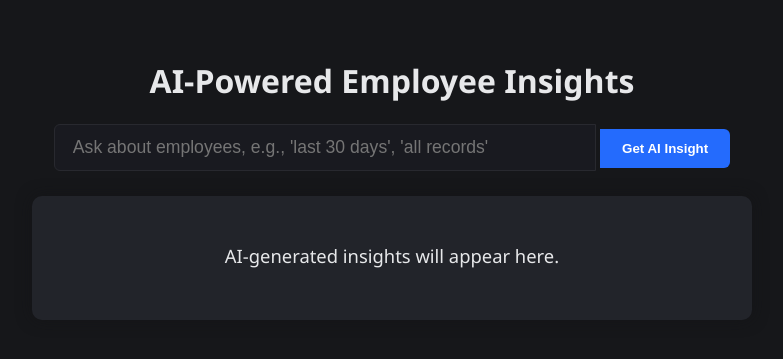
After one commit to lavish2151/sheet-syncer, a Flask app: page /ai-insights in a window 1280 px wide. The commit adds this page. Shown: the top 359 px of the page, without its empty margins (248-1031 px from the left). Run offline with Flask 3, Linux system fonts and the light colour scheme.

Commit message:
routes and test files added

```diff
--- /dev/null
+++ b/app/ai_routes/__init__.py
@@ -0,0 +1,5 @@
+from flask import Blueprint
+
+ai_bp = Blueprint('ai_bp', __name__)
+
+from . import routes
--- /dev/null
+++ b/app/ai_routes/routes.py
@@ -0,0 +1,114 @@
+from flask import redirect, jsonify, request, render_template, current_app as app
+from openai import OpenAI
+from app.extensions import db
+from sqlalchemy import text
+from datetime import datetime, timedelta
+import os
+from . import ai_bp
+
+
+client = OpenAI(api_key=os.getenv("OPENAI_API_KEY"))
+
+
+def fetch_records(sql_query, params=None):
+    params = params or {}
+    app.logger.info(f"Executing SQL query: {sql_query} with params: {params}")
+
+    try:
+        result = db.session.execute(text(sql_query), params)
+        records = [dict(row._mapping) for row in result]
+        app.logger.info(f"Fetched {len(records)} records from database")
+        return records
+    except Exception as e:
+        app.logger.error(f"Database query error: {e}")
+        raise
+
+
+@ai_bp.route('/api/ai-insights', methods=['POST'])
+def ai_insights():
+    user_prompt = request.json.get('prompt', '').lower()
+    app.logger.info(f"Received AI insight request with prompt: {user_prompt}")
+
+    try:
+        if 'all records' in user_prompt or 'all columns' in user_prompt or 'full details' in user_prompt:
+            app.logger.info("User requested all records")
+            sql = """
+            SELECT
+                b.*,
+                s.*,
+                c.*
+            FROM employee_basic_info b
+            LEFT JOIN employee_salary_info s ON b.employee_id = s.employee_id
+            LEFT JOIN employee_contact_info c ON b.employee_id = c.employee_id
+            ORDER BY b.employee_id
+            """
+            records = fetch_records(sql)
+            preview = records[:10]
+            data_str = ""
+            for row in preview:
+                row_str = "; ".join([f"{k}: {v}" for k, v in row.items()])
+                data_str += f"{row_str}\n"
+            prompt_for_ai = f"Here are the full details for the first 10 employees:\n{data_str}\nSummarize or explain this."
+
+        elif 'last 30 days' in user_prompt:
+            app.logger.info("User requested last 30 days records")
+            start_date = datetime.now() - timedelta(days=30)
+            sql = """
+            SELECT
+                b.*,
+                s.*,
+                c.*
+            FROM employee_basic_info b
+            LEFT JOIN employee_salary_info s ON b.employee_id = s.employee_id
+            LEFT JOIN employee_contact_info c ON b.employee_id = c.employee_id
+            WHERE b.date_of_joining >= :start_date
+            ORDER BY b.date_of_joining DESC
+            LIMIT 50
+            """
+            records = fetch_records(sql, {'start_date': start_date})
+            preview = records[:10]
+            data_str = ""
+            for row in preview:
+                row_str = "; ".join([f"{k}: {v}" for k, v in row.items()])
+                data_str += f"{row_str}\n"
+            prompt_for_ai = f"These are full details for employees who joined in the last 30 days:\n{data_str}\nSummarize this data."
+
+        elif 'top cities' in user_prompt:
+            app.logger.info("User requested top cities")
+            sql = """
+            SELECT city, COUNT(*) AS count
+            FROM employee_contact_info
+            GROUP BY city
+            ORDER BY count DESC
+            LIMIT 3
+            """
+            records = fetch_records(sql)
+            cities = [f"{r['city']}: {r['count']} employees" for r in records]
+            data_str = "\n".join(cities)
+            prompt_for_ai = f"Here is the employee count per city:\n{data_str}\nPlease summarize this."
+
+        else:
+            app.logger.warning(f"Unsupported query prompt received: {user_prompt}")
+            return jsonify({"summary": "Sorry, supported queries: 'all records', 'last 30 days', and 'top cities'."})
+
+        response = client.chat.completions.create(
+            model="gpt-4o",
+            messages=[{"role": "user", "content": prompt_for_ai}],
+            max_tokens=500
+        )
+        summary = response.choices[0].message.content
+        app.logger.info("Successfully received response from OpenAI API")
+
+        return jsonify({"summary": summary})
+
+    except Exception as e:
+        app.logger.error(f"Error processing AI insights request: {e}", exc_info=True)
+        return jsonify({"error": "An unexpected error occurred."}), 500
+
+
+@ai_bp.route('/ai-insights', methods=['GET'])
+def ai_insights_page():
+    """
+    Serves the AI Insights frontend page with input box and display area.
+    """
+    return render_template('ai_insights.html')
--- /dev/null
+++ b/app/static/ai_insights.css
@@ -0,0 +1,51 @@
+body {
+  font-family: 'Segoe UI', Tahoma, Geneva, Verdana, sans-serif;
+  background: #16171a;
+  color: #e7e8ea;
+  padding: 30px;
+  text-align: center;
+}
+
+.container {
+  max-width: 720px;
+  margin: 0 auto;
+}
+
+.ai-input-section {
+  margin-bottom: 25px;
+}
+
+#aiPrompt {
+  width: 70%;
+  padding: 12px 18px;
+  font-size: 1.1em;
+  border-radius: 6px 0 0 6px;
+  background: #191a20;
+  border: 1px solid #28292f;
+  color: #f6f6f7;
+  outline: none;
+}
+
+#submitAiPrompt {
+  padding: 12px 22px;
+  font-weight: bold;
+  border-radius: 0 6px 6px 0;
+  border: none;
+  background-color: #246bfd;
+  color: white;
+  cursor: pointer;
+}
+
+#submitAiPrompt:hover {
+  background-color: #1a50d1;
+}
+
+.ai-output {
+  background-color: #22242a;
+  padding: 22px;
+  border-radius: 10px;
+  font-size: 1.15em;
+  white-space: pre-line;
+  min-height: 80px;
+  box-shadow: 0 0 15px #12121488;
+}
--- /dev/null
+++ b/app/static/ai_insights.js
@@ -0,0 +1,25 @@
+document.getElementById('submitAiPrompt').addEventListener('click', async () => {
+  const prompt = document.getElementById('aiPrompt').value.trim();
+  const outputEl = document.getElementById('aiOutput');
+
+  if (!prompt) {
+    alert('Please enter a prompt.');
+    return;
+  }
+
+  outputEl.textContent = 'Generating insight...';
+
+  try {
+    const response = await fetch('/api/ai-insights', {
+      method: 'POST',
+      headers: { 'Content-Type': 'application/json' },
+      body: JSON.stringify({ prompt })
+    });
+
+    const data = await response.json();
+    outputEl.textContent = data.summary || 'No insight generated.';
+  } catch (err) {
+    outputEl.textContent = 'Error retrieving insight.';
+    console.error(err);
+  }
+});
--- /dev/null
+++ b/app/templates/ai_insights.html
@@ -0,0 +1,24 @@
+<!DOCTYPE html>
+<html lang="en">
+<head>
+  <meta charset="UTF-8" />
+  <title>AI Employee Insights</title>
+  <link rel="stylesheet" href="{{ url_for('static', filename='ai_insights.css') }}" />
+</head>
+<body>
+  <div class="container">
+    <h1>AI-Powered Employee Insights</h1>
+
+    <div class="ai-input-section">
+      <input id="aiPrompt" type="text" placeholder="Ask about employees, e.g., 'last 30 days', 'all records'" />
+      <button id="submitAiPrompt">Get AI Insight</button>
+    </div>
+
+    <div id="aiOutput" class="ai-output">
+      AI-generated insights will appear here.
+    </div>
+  </div>
+
+  <script src="{{ url_for('static', filename='ai_insights.js') }}"></script>
+</body>
+</html>
```
Also changed, not shown: app/__init__.py (+7 -1 lines), tests/test_ai_insights.py (added, +37 -0 lines), app/static/main.js (line endings or trailing spaces), app/static/style.css (line endings or trailing spaces), app/templates/index.html (line endings or trailing spaces).
